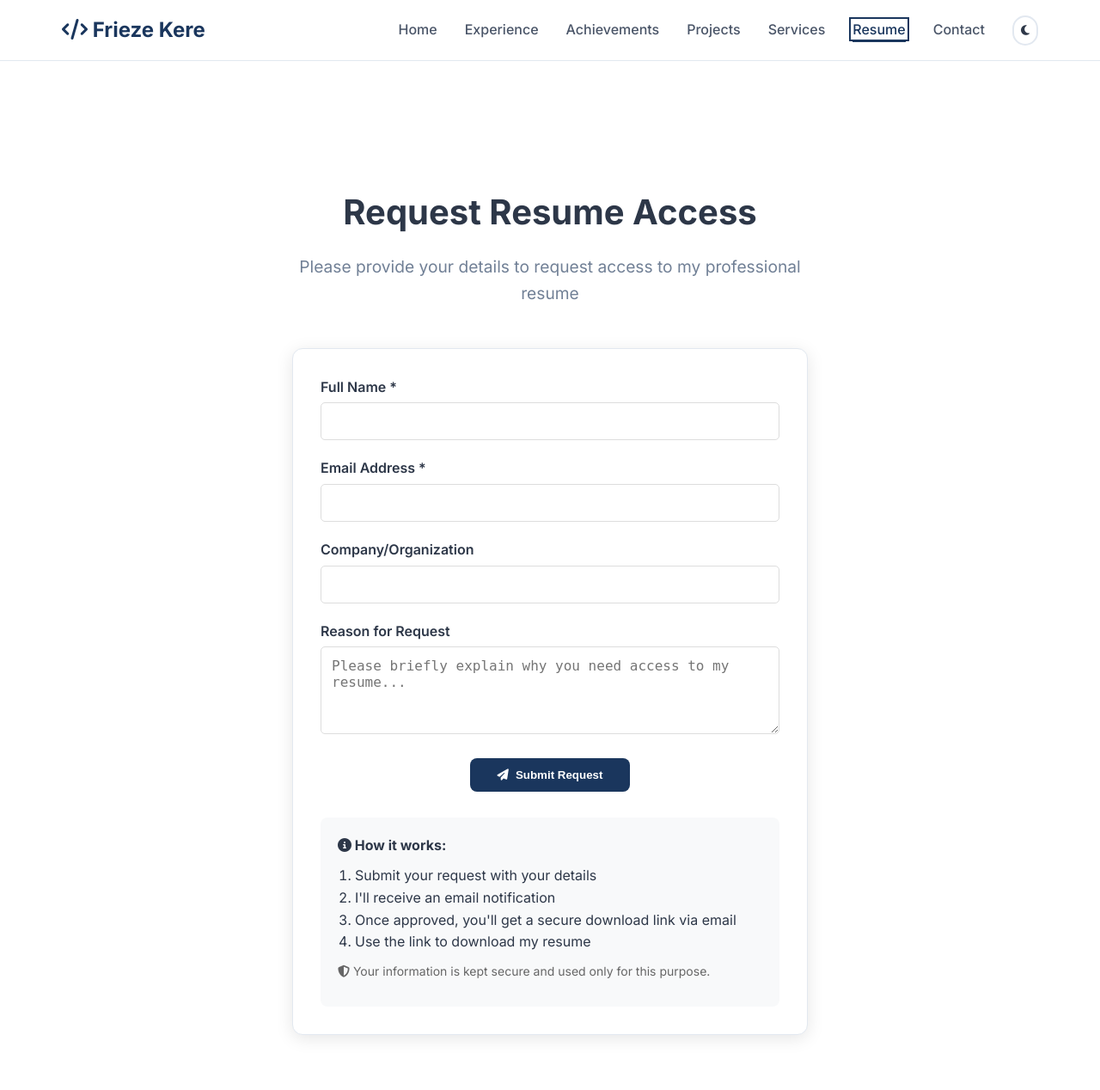
After one commit to FRIEZEWANDABWA/frizy, a Flask app: page /request-resume in a window 1280 px wide. The commit adds this page. Shown: the whole page at 86% size. Run offline with Flask 3, Linux system fonts and the light colour scheme.

Commit message:
Add secure resume download system and fix social media links

```diff
--- a/app.py
+++ b/app.py
@@ -1,9 +1,24 @@
-from flask import Flask, render_template, send_from_directory, request, abort
+from flask import Flask, render_template, send_from_directory, request, abort, jsonify, redirect, url_for, flash, session
+from flask_mail import Mail, Message
+from flask_sqlalchemy import SQLAlchemy
 import os
+import secrets
+from datetime import datetime
 from werkzeug.utils import secure_filename
+from config import Config
+from models import db, ResumeRequest
 
 app = Flask(__name__)
+app.config.from_object(Config)
 app.config['MAX_CONTENT_LENGTH'] = 16 * 1024 * 1024  # 16MB max file size
+
+# Initialize extensions
+db.init_app(app)
+mail = Mail(app)
+
+# Create tables
+with app.app_context():
+    db.create_all()
 
 # Security headers
 @app.after_request
@@ -43,12 +58,145 @@ def contact():
 def blog():
     return render_template('blog.html')
 
-@app.route('/download-cv')
-def download_cv():
+@app.route('/request-resume', methods=['GET', 'POST'])
+def request_resume():
+    if request.method == 'POST':
+        data = request.get_json()
+
+        # Create new resume request
+        resume_request = ResumeRequest(
+            name=data.get('name'),
+            email=data.get('email'),
+            company=data.get('company', ''),
+            reason=data.get('reason', '')
+        )
+
+        db.session.add(resume_request)
+        db.session.commit()
+
+        # Send notification email to admin
+        try:
+            send_admin_notification(resume_request)
+            return jsonify({'success': True, 'message': 'Request submitted successfully. You will receive an email once approved.'})
+        except Exception as e:
+            return jsonify({'success': False, 'message': 'Request submitted but email notification failed.'})
+
+    return render_template('request_resume.html')
+
+@app.route('/download-resume/<token>')
+def download_resume(token):
+    resume_request = ResumeRequest.query.filter_by(download_token=token, status='approved').first()
+    if not resume_request:
+        abort(404)
+
+    # Increment download count
+    resume_request.download_count += 1
+    db.session.commit()
+
     filename = 'Frieze_Kere_Wandabwa_CV.pdf'
     if not os.path.exists(os.path.join('static', filename)):
         abort(404)
     return send_from_directory('static', filename, as_attachment=True)
+
+@app.route('/admin')
+def admin_login():
+    return render_template('admin_login.html')
+
+@app.route('/admin/login', methods=['POST'])
+def admin_authenticate():
+    email = request.form.get('email')
+    password = request.form.get('password')
+
+    if email == app.config['ADMIN_EMAIL'] and password == app.config['ADMIN_PASSWORD']:
+        session['admin_logged_in'] = True
+        return redirect(url_for('admin_dashboard'))
+    else:
+        flash('Invalid credentials', 'error')
+        return redirect(url_for('admin_login'))
+
+@app.route('/admin/dashboard')
+def admin_dashboard():
+    if not session.get('admin_logged_in'):
+        return redirect(url_for('admin_login'))
+
+    requests = ResumeRequest.query.order_by(ResumeRequest.requested_at.desc()).all()
+    return render_template('admin_dashboard.html', requests=requests)
+
+@app.route('/admin/approve/<int:request_id>')
+def approve_request(request_id):
+    if not session.get('admin_logged_in'):
+        return redirect(url_for('admin_login'))
+
+    resume_request = ResumeRequest.query.get_or_404(request_id)
+    resume_request.status = 'approved'
+    resume_request.approved_at = datetime.utcnow()
+    resume_request.download_token = secrets.token_urlsafe(32)
+
+    db.session.commit()
+
+    # Send approval email
+    try:
+        send_approval_email(resume_request)
+        flash('Request approved and email sent', 'success')
+    except Exception as e:
+        flash('Request approved but email failed to send', 'warning')
+
+    return redirect(url_for('admin_dashboard'))
+
+@app.route('/admin/reject/<int:request_id>')
+def reject_request(request_id):
+    if not session.get('admin_logged_in'):
+        return redirect(url_for('admin_login'))
+
+    resume_request = ResumeRequest.query.get_or_404(request_id)
+    resume_request.status = 'rejected'
+
+    db.session.commit()
+    flash('Request rejected', 'info')
+
+    return redirect(url_for('admin_dashboard'))
+
+@app.route('/admin/logout')
+def admin_logout():
+    session.pop('admin_logged_in', None)
+    return redirect(url_for('admin_login'))
+
+def send_admin_notification(resume_request):
+    msg = Message(
+        subject='New Resume Download Request',
+        recipients=[app.config['ADMIN_EMAIL']],
+        html=f'''
+        <h3>New Resume Download Request</h3>
+        <p><strong>Name:</strong> {resume_request.name}</p>
+        <p><strong>Email:</strong> {resume_request.email}</p>
+        <p><strong>Company:</strong> {resume_request.company or 'Not provided'}</p>
+        <p><strong>Reason:</strong> {resume_request.reason or 'Not provided'}</p>
+        <p><strong>Requested at:</strong> {resume_request.requested_at}</p>
+
+        <p><a href="{request.url_root}admin/dashboard" style="background: #007bff; color: white; padding: 10px 20px; text-decoration: none; border-radius: 5px;">Review Request</a></p>
+        '''
+    )
+    mail.send(msg)
+
+def send_approval_email(resume_request):
+    download_url = url_for('download_resume', token=resume_request.download_token, _external=True)
+
+    msg = Message(
+        subject='Resume Download Approved - Frieze Kere Wandabwa',
+        recipients=[resume_request.email],
+        html=f'''
+        <h3>Your Resume Download Request has been Approved!</h3>
+        <p>Dear {resume_request.name},</p>
+        <p>Thank you for your interest in my professional background. Your request to download my resume has been approved.</p>
+
+        <p><a href="{download_url}" style="background: #28a745; color: white; padding: 15px 30px; text-decoration: none; border-radius: 5px; display: inline-block; margin: 20px 0;">Download Resume</a></p>
+
+        <p>This download link is unique to you and will track when the resume is downloaded.</p>
+
+        <p>Best regards,<br>Frieze Kere Wandabwa<br>Regional IT Leader</p>
+        '''
+    )
+    mail.send(msg)
 
 if __name__ == '__main__':
     # Production settings
--- a/requirements.txt
+++ b/requirements.txt
@@ -1,2 +1,5 @@
 Flask==2.3.3
+Flask-SQLAlchemy==3.0.5
+Flask-Mail==0.9.1
 gunicorn==21.2.0
+secrets
--- /dev/null
+++ b/templates/request_resume.html
@@ -0,0 +1,141 @@
+<!DOCTYPE html>
+<html lang="en">
+<head>
+    <meta charset="UTF-8">
+    <meta name="viewport" content="width=device-width, initial-scale=1.0">
+    <title>Request Resume - Frieze Kere Wandabwa</title>
+    <link href="https://fonts.googleapis.com/css2?family=Inter:wght@300;400;500;600;700;800;900&display=swap" rel="stylesheet">
+    <link rel="stylesheet" href="https://cdnjs.cloudflare.com/ajax/libs/font-awesome/6.4.0/css/all.min.css">
+    <link rel="stylesheet" href="../static/css/style.css">
+</head>
+<body data-theme="light">
+    <header class="header">
+        <nav class="nav-container">
+            <a href="../index.html" class="logo"><i class="fas fa-code"></i> Frieze Kere</a>
+            <ul class="nav-menu" id="nav-menu">
+                <li><a href="../index.html" class="nav-link">Home</a></li>
+                <li><a href="../experience.html" class="nav-link">Experience</a></li>
+                <li><a href="../achievements.html" class="nav-link">Achievements</a></li>
+                <li><a href="../projects.html" class="nav-link">Projects</a></li>
+                <li><a href="../services.html" class="nav-link">Services</a></li>
+                <li><a href="../resume.html" class="nav-link active">Resume</a></li>
+                <li><a href="../contact.html" class="nav-link">Contact</a></li>
+                <li><button class="theme-toggle" id="theme-toggle"><i class="fas fa-moon"></i></button></li>
+            </ul>
+            <button class="mobile-menu-btn" id="mobile-menu-btn">
+                <i class="fas fa-bars"></i>
+            </button>
+        </nav>
+    </header>
+
+    <main class="main-content">
+        <section class="section">
+            <div class="container">
+                <header class="section-header">
+                    <h1 class="section-title">Request Resume Access</h1>
+                    <p class="section-subtitle">Please provide your details to request access to my professional resume</p>
+                </header>
+
+                <div class="text-center">
+                    <div class="card" style="max-width: 600px; margin: 0 auto;">
+                        <div id="success-message" style="display: none; background: #d4edda; color: #155724; padding: 15px; border-radius: 5px; margin-bottom: 20px;">
+                            <i class="fas fa-check-circle"></i> <span id="success-text"></span>
+                        </div>
+
+                        <div id="error-message" style="display: none; background: #f8d7da; color: #721c24; padding: 15px; border-radius: 5px; margin-bottom: 20px;">
+                            <i class="fas fa-exclamation-circle"></i> <span id="error-text"></span>
+                        </div>
+
+                        <form id="resume-request-form">
+                            <div style="margin-bottom: 20px; text-align: left;">
+                                <label for="name" style="display: block; margin-bottom: 5px; font-weight: 600;">Full Name *</label>
+                                <input type="text" id="name" name="name" required style="width: 100%; padding: 12px; border: 1px solid #ddd; border-radius: 5px; font-size: 16px;">
+                            </div>
+
+                            <div style="margin-bottom: 20px; text-align: left;">
+                                <label for="email" style="display: block; margin-bottom: 5px; font-weight: 600;">Email Address *</label>
+                                <input type="email" id="email" name="email" required style="width: 100%; padding: 12px; border: 1px solid #ddd; border-radius: 5px; font-size: 16px;">
+                            </div>
+
+                            <div style="margin-bottom: 20px; text-align: left;">
+                                <label for="company" style="display: block; margin-bottom: 5px; font-weight: 600;">Company/Organization</label>
+                                <input type="text" id="company" name="company" style="width: 100%; padding: 12px; border: 1px solid #ddd; border-radius: 5px; font-size: 16px;">
+                            </div>
+
+                            <div style="margin-bottom: 20px; text-align: left;">
+                                <label for="reason" style="display: block; margin-bottom: 5px; font-weight: 600;">Reason for Request</label>
+                                <textarea id="reason" name="reason" rows="4" placeholder="Please briefly explain why you need access to my resume..." style="width: 100%; padding: 12px; border: 1px solid #ddd; border-radius: 5px; font-size: 16px; resize: vertical;"></textarea>
+                            </div>
+
+                            <button type="submit" class="btn btn-primary" id="submit-btn">
+                                <i class="fas fa-paper-plane"></i> Submit Request
+                            </button>
+                        </form>
+
+                        <div style="margin-top: 30px; padding: 20px; background: #f8f9fa; border-radius: 8px; text-align: left;">
+                            <h4><i class="fas fa-info-circle"></i> How it works:</h4>
+                            <ol style="margin: 10px 0; padding-left: 20px;">
+                                <li>Submit your request with your details</li>
+                                <li>I'll receive an email notification</li>
+                                <li>Once approved, you'll get a secure download link via email</li>
+                                <li>Use the link to download my resume</li>
+                            </ol>
+                            <p style="margin: 10px 0; font-size: 14px; color: #666;">
+                                <i class="fas fa-shield-alt"></i> Your information is kept secure and used only for this purpose.
+                            </p>
+                        </div>
+                    </div>
+                </div>
+            </div>
+        </section>
+    </main>
+
+    <script>
+        document.getElementById('resume-request-form').addEventListener('submit', async function(e) {
+            e.preventDefault();
+
+            const submitBtn = document.getElementById('submit-btn');
+            const originalText = submitBtn.innerHTML;
+            submitBtn.innerHTML = '<i class="fas fa-spinner fa-spin"></i> Submitting...';
+            submitBtn.disabled = true;
+
+            const formData = {
+                name: document.getElementById('name').value,
+                email: document.getElementById('email').value,
+                company: document.getElementById('company').value,
+                reason: document.getElementById('reason').value
+            };
+
+            try {
+                const response = await fetch('/request-resume', {
+                    method: 'POST',
+                    headers: {
+                        'Content-Type': 'application/json',
+                    },
+                    body: JSON.stringify(formData)
+                });
+
+                const result = await response.json();
+
+                if (result.success) {
+                    document.getElementById('success-text').textContent = result.message;
+                    document.getElementById('success-message').style.display = 'block';
+                    document.getElementById('error-message').style.display = 'none';
+                    document.getElementById('resume-request-form').reset();
+                } else {
+                    document.getElementById('error-text').textContent = result.message;
+                    document.getElementById('error-message').style.display = 'block';
+                    document.getElementById('success-message').style.display = 'none';
+                }
+            } catch (error) {
+                document.getElementById('error-text').textContent = 'An error occurred. Please try again.';
+                document.getElementById('error-message').style.display = 'block';
+                document.getElementById('success-message').style.display = 'none';
+            }
+
+            submitBtn.innerHTML = originalText;
+            submitBtn.disabled = false;
+        });
+    </script>
+</body>
+</html>
```
Also changed, not shown: config.py (added, +25 -0 lines), index.html (+4 -4 lines), models.py (added, +32 -0 lines), resume.html (+21 -2 lines), setup.py (added, +71 -0 lines), static/css/style.css (+54 -0 lines), templates/admin_dashboard.html (added, +143 -0 lines), templates/admin_login.html (added, +59 -0 lines), README_RESUME_SYSTEM.md (added), 1 other file.
